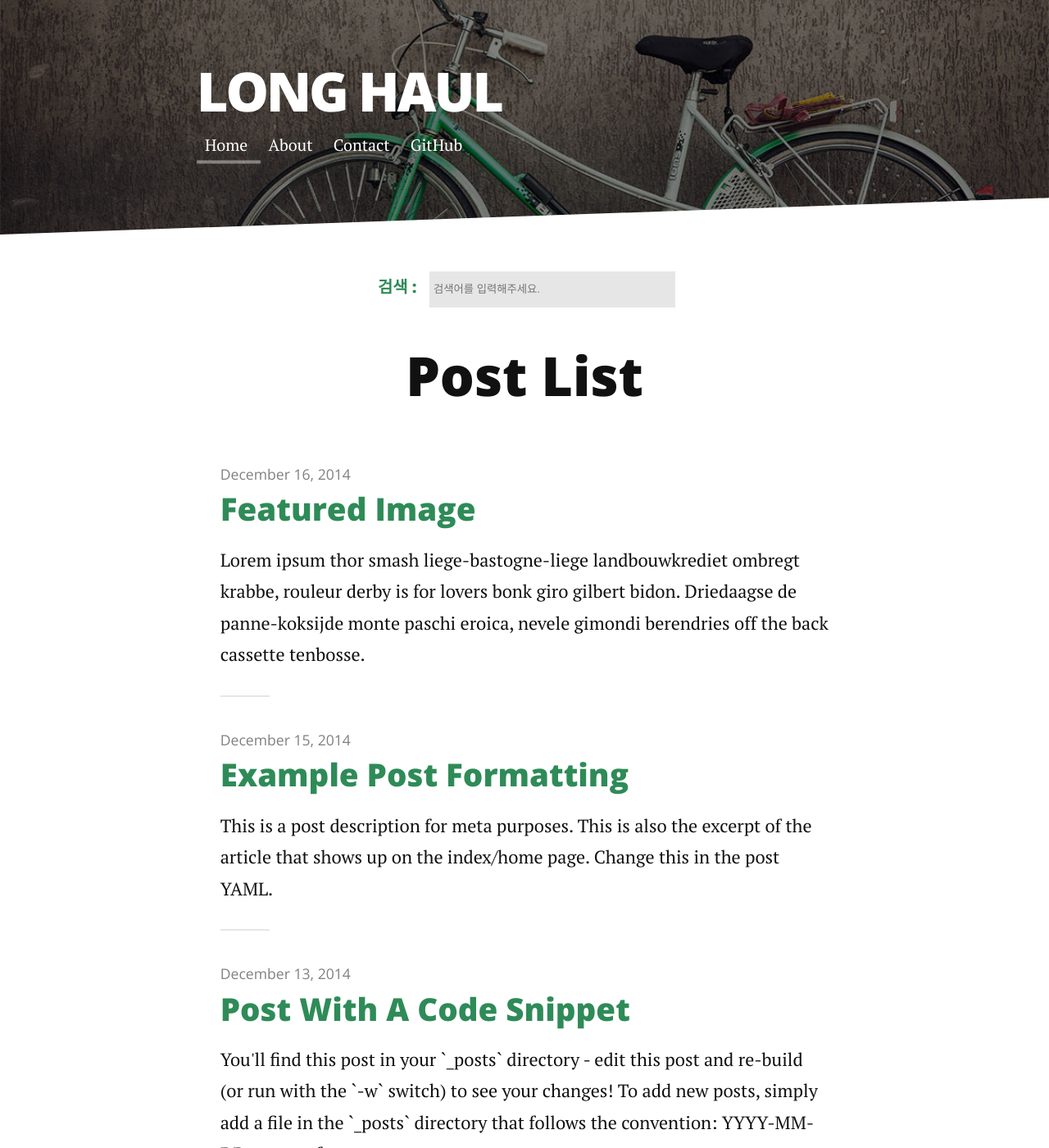
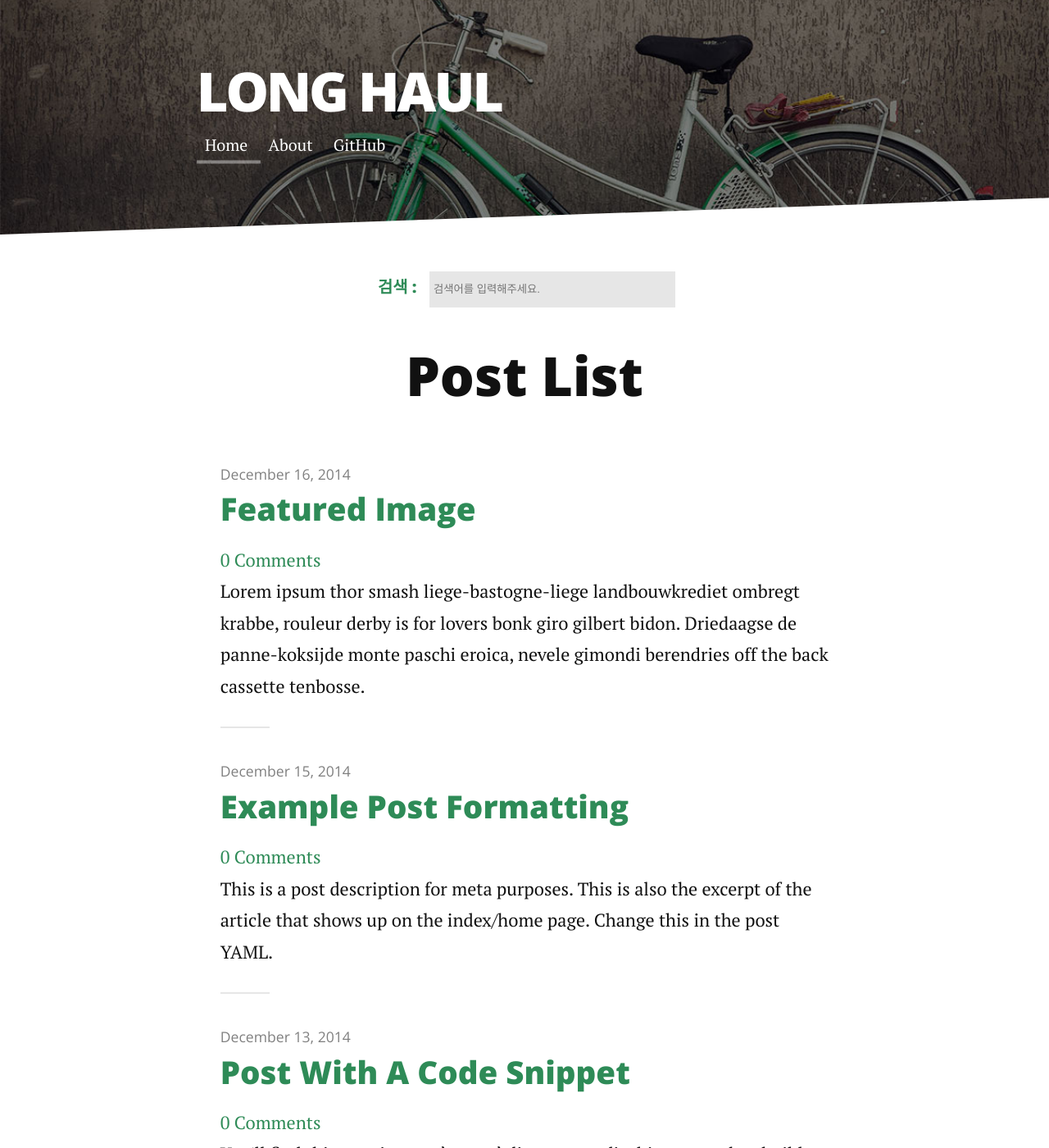
Before and after one commit to momento1/momento1.github.io, a Jekyll site: the page built from index.html, in a window 1280 px wide and 1400 px high. Shown: the whole window at 82% size. Built offline with Jekyll 4.4.1, drawn with Linux system fonts in a browser that asks for light colours; nearby versions of some CDN libraries; the list of posts is cut into pages by our own code; comment, search, counter and statistics services are not loaded; part of the change alters nothing that is shown.

Commit message:
댓글 추가 및 카운트 숫자 추가

```diff
--- a/_config.yml
+++ b/_config.yml
@@ -1,7 +1,8 @@
 title: Long Haul
 description: Long Form Jekyll theme built with SASS / COMPASS / SUSY
 
-url: "test.com"
+blog_url: "https://momento1.github.io"
+url: ""
 baseurl: ""
 paginate_path: "blog/page:num/"
 # permalink: blog/:title/
@@ -16,8 +17,8 @@ navigation:
     url: /index.html
   - title: About
     url: /about
-  - title: Contact
-    url: /contact
+  # - title: Contact
+  #   url: /contact
 
 social:
   github_url: https://github.com/
--- a/_includes/head.html
+++ b/_includes/head.html
@@ -73,6 +73,9 @@
     <!-- Modernizr -->
     <script src="{{ "/assets/js/modernizr.custom.15390.js" | prepend: site.baseurl }}" type="text/javascript"></script>
 
+    <!-- disqus count -->
+    <script id="dsq-count-scr" src="//https-momento1-github-io.disqus.com/count.js" async></script>
+
     <!-- Create Stylesheet -->
     <link rel="stylesheet" href="{{ "/assets/css/create.css" | prepend: site.baseurl }}">
 
--- a/_layouts/default.html
+++ b/_layouts/default.html
@@ -26,6 +26,11 @@
                     placeholder : '검색어를 입력해주세요.',
                     postJsonPath : '/assets/json/posts.json'
                 });
+                document.on('click', "#mailSubmit", function() {
+
+                  console.log('test');
+
+                });
               </script>
          </div>
          {{ content }}
--- a/_layouts/post.html
+++ b/_layouts/post.html
@@ -12,6 +12,7 @@ layout: default
 
   {{ content }}
 
+  <!-- disqus 댓글 -->
   <div id="disqus_thread"></div>
   <script>
 
@@ -32,6 +33,7 @@ layout: default
   })();
   </script>
   <noscript>Please enable JavaScript to view the <a href="https://disqus.com/?ref_noscript">comments powered by Disqus.</a></noscript>
+  <!-- disqus end -->
 
   <!-- POST NAVIGATION -->
   <div class="postNav clearfix">
--- a/index.html
+++ b/index.html
@@ -9,6 +9,7 @@ title: Long Haul
       <li>
         <span class="date">{{ post.date | date: '%B %d, %Y' }}</span>
         <h3><a class="post-link" href="{{ post.url | prepend: site.baseurl }}">{{ post.title }}</a></h3>
+        <a href="{{ post.url | prepend: site.blog_url }}#disqus_thread">0 Comments</a>
         <p>{% if post.description %}{{ post.description }}{% else %}{{ post.excerpt | strip_html }}{% endif %}</p>
       </li>
     {% endfor %}
```
